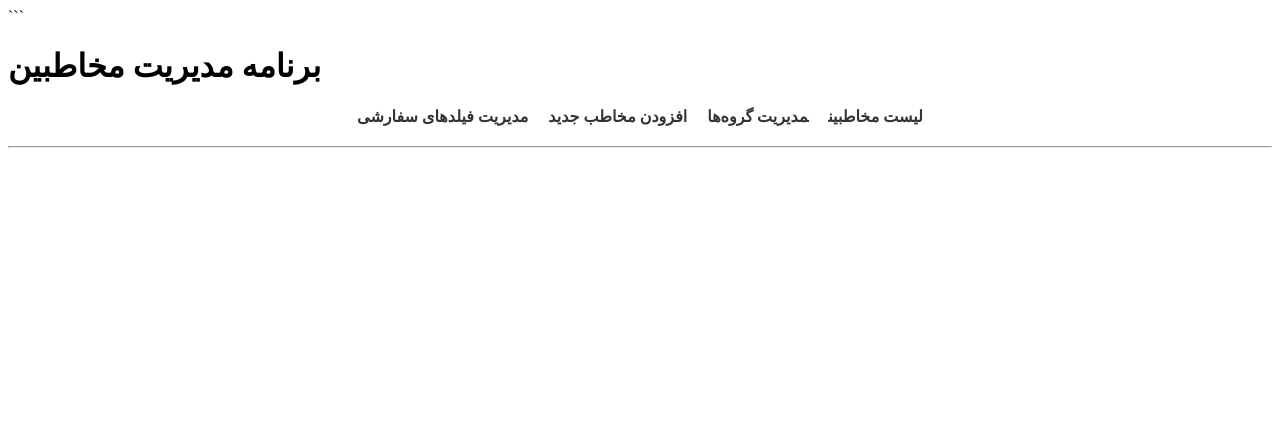
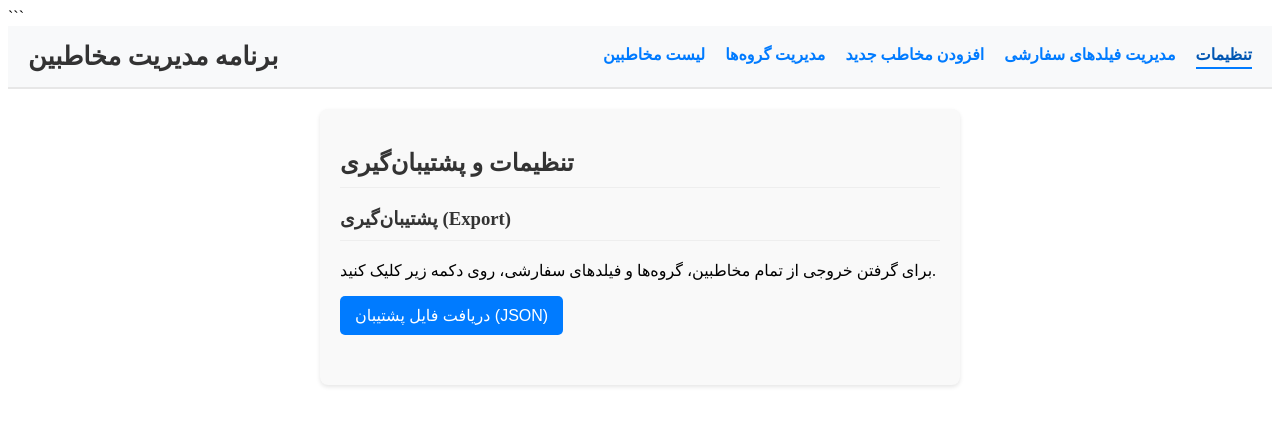
Before and after one commit to mcuteangel/pbook, a Vue app in the folder my-contact-pwa/: page /settings in a window 1280 px wide. Shown: the top 426 px of the page. Built offline with nearby package versions, Linux system fonts and the light colour scheme.

Commit message:
feat: add settings view with export functionality for contacts, groups, and custom fields

```diff
--- a/my-contact-pwa/src/App.vue
+++ b/my-contact-pwa/src/App.vue
@@ -1,75 +1,111 @@
 <template>
   <div>
-    <h1>برنامه مدیریت مخاطبین</h1>
-    <nav>
-      <router-link :to="{ name: 'contact-list' }" active-class="active-link"
-        >لیست مخاطبین</router-link
-      >
-      <router-link :to="{ name: 'group-manager' }" active-class="active-link"
-        >مدیریت گروه‌ها</router-link
-      >
-      <router-link :to="{ name: 'add-contact' }" active-class="active-link"
-        >افزودن مخاطب جدید</router-link
-      >
-      <router-link :to="{ name: 'custom-field-manager' }" active-class="active-link"
-        >مدیریت فیلدهای سفارشی</router-link
-      >
-    </nav>
+    <header class="app-header">
+      <h1>برنامه مدیریت مخاطبین</h1>
+      <nav>
+        <RouterLink :to="{ name: 'contact-list' }" active-class="active-link">
+          لیست مخاطبین
+        </RouterLink>
+        <RouterLink :to="{ name: 'group-manager' }" active-class="active-link">
+          مدیریت گروه‌ها
+        </RouterLink>
+        <RouterLink :to="{ name: 'add-contact' }" active-class="active-link">
+          افزودن مخاطب جدید
+        </RouterLink>
+        <RouterLink :to="{ name: 'custom-field-manager' }" active-class="active-link">
+          مدیریت فیلدهای سفارشی
+        </RouterLink>
+        <RouterLink :to="{ name: 'settings' }" active-class="active-link">
+          تنظیمات
+        </RouterLink>
+      </nav>
+    </header>
 
     <hr />
 
-    <router-view></router-view>
+    <RouterView></RouterView>
   </div>
 </template>
 
 <script setup>
 import { onMounted } from 'vue'
-import { useContactStore } from './store/contacts'
-import { useGroupStore } from './store/groups'
-import { useCustomFieldStore } from './store/customFields'; // اضافه کن
+// ایمپورت کردن از @ که به src اشاره داره، روش استاندارد Vite/Vue هست
+import { useContactStore } from '@/store/contacts'
+import { useGroupStore } from '@/store/groups'
+import { useCustomFieldStore } from '@/store/customFields';
 
-// دیگه لازم نیست کامپوننت‌های ContactList, ContactForm, GroupManager رو اینجا import کنی
-// چون Router اونها رو لود می‌کنه
 
 const contactStore = useContactStore()
 const groupStore = useGroupStore()
-const customFieldStore = useCustomFieldStore(); // اضافه کن
+const customFieldStore = useCustomFieldStore();
 
 
-// منطق دستی نمایش کامپوننت‌ها و متغیر currentView رو حذف می‌کنیم
-
-// اکشن‌های لود اولیه اطلاعات در زمان mount شدن برنامه رو نگه می‌داریم
+// لود کردن اطلاعات اولیه در زمان mount شدن برنامه
 onMounted(async () => {
   console.log('App mounted, loading data...');
   await contactStore.loadContacts();
   await groupStore.loadGroups();
-  await customFieldStore.loadFieldDefinitions(); // اضافه کن
+  await customFieldStore.loadFieldDefinitions();
   console.log('Loading finished.');
 });
 </script>
 
 <style scoped>
-/* استایل‌های ساده برای ناوبری */
-nav {
-  margin-bottom: 20px;
-  padding: 0 20px;
-  text-align: center;
+/* استایل‌های بهبود یافته برای هدر و ناوبری */
+.app-header {
+  background-color: #f8f9fa; /* رنگ پس‌زمینه روشن برای هدر */
+  padding: 15px 20px; /* فاصله داخلی */
+  border-bottom: 1px solid #e7e7e7; /* خط جداکننده پایین هدر */
+  display: flex; /* استفاده از فلکس‌باکس برای چیدمان افقی */
+  justify-content: space-between; /* پخش کردن عناصر با فاصله مساوی */
+  align-items: center; /* تراز عمودی عناصر در وسط */
+  flex-wrap: wrap; /* اجازه شکست خط در صفحات کوچک */
+  gap: 10px; /* فاصله بین آیتم‌های فلکس (عنوان و nav) */
 }
 
-nav a {
-  margin: 0 10px;
-  text-decoration: none;
-  color: #333;
-  font-weight: bold;
-  padding-bottom: 2px; /* برای فضای خط زیر فعال */
+.app-header h1 {
+  margin: 0; /* حذف margin پیش‌فرض h1 */
+  font-size: 1.6em; /* اندازه فونت عنوان */
+  color: #333; /* رنگ عنوان */
 }
 
-nav a:hover {
-  color: #007bff;
+.app-header nav {
+  display: flex; /* استفاده از فلکس‌باکس برای لینک‌های ناوبری */
+  gap: 20px; /* فاصله بین لینک‌ها */
+  flex-wrap: wrap; /* اجازه شکست خط لینک‌ها */
+  padding: 0; /* حذف padding پیش‌فرض nav */
+  margin: 0; /* حذف margin پیش‌فرض nav */
 }
 
-.active-link {
-  color: #007bff; /* هایلایت کردن لینک فعال */
-  border-bottom: 2px solid #007bff; /* خط زیر برای لینک فعال */
+.app-header nav a {
+  text-decoration: none; /* حذف خط زیر لینک */
+  color: #007bff; /* رنگ اصلی لینک */
+  font-weight: bold; /* فونت پررنگ */
+  padding-bottom: 3px; /* فاصله برای خط زیر فعال */
+  border-bottom: 2px solid transparent; /* خط زیر نامرئی برای انیمیشن */
+  transition: color 0.2s ease, border-bottom-color 0.2s ease; /* انیمیشن برای تغییر رنگ و خط زیر */
 }
+
+.app-header nav a:hover {
+  color: #0056b3; /* رنگ لینک در حالت هاور */
+  border-bottom-color: #0056b3; /* نمایش خط زیر در حالت هاور */
+}
+
+.app-header nav a.active-link {
+  color: #0056b3; /* رنگ لینک فعال */
+  border-bottom-color: #007bff; /* رنگ خط زیر لینک فعال */
+}
+
+/* اضافه کردن padding به محتوای اصلی صفحه برای فاصله با هدر */
+.app-main {
+  padding: 20px;
+}
+
+/* اگر hr رو نگه داشتی، می‌تونی استایلشو اینجا تنظیم کنی */
+hr {
+  margin: 0; /* حذف margin پیش‌فرض hr */
+  border: none;
+  border-top: 1px solid #e7e7e7; /* خط هم‌رنگ با border هدر */
+}
+
 </style>
--- /dev/null
+++ b/my-contact-pwa/src/utils/backupRestore.js
@@ -0,0 +1,49 @@
+// src/utils/backupRestore.js
+
+import { db } from '../db'; // نمونه دیتابیس Dexie مون رو وارد می‌کنیم
+
+// تابع برای خروجی گرفتن (Export) از کل داده‌ها
+export async function exportData() {
+  try {
+    console.log('Preparing data for export...');
+
+    // 1. تمام داده‌ها رو از استورهای مختلف IndexedDB می‌خونیم
+    // از متد toArray() در Dexie برای گرفتن همه آیتم‌ها استفاده می‌کنیم
+    const contacts = await db.contacts.toArray();
+    const customFieldDefinitions = await db.customFieldDefinitions.toArray();
+    const groups = await db.groups.toArray();
+
+    console.log(`Workspaceed ${contacts.length} contacts, ${customFieldDefinitions.length} custom fields, ${groups.length} groups.`);
+
+    // 2. داده‌ها رو توی یه ساختار منظم برای Export قرار میدیم
+    // یه ورژن و timestamp هم اضافه می‌کنیم که بعداً موقع Import کمکمون کنه
+    const exportFormat = {
+      version: 1, // ورژن فرمت Export (مفید برای تغییرات آینده)
+      timestamp: new Date().toISOString(), // زمان دقیق Export به فرمت استاندارد ISO 8601
+      data: {
+        contacts: contacts,
+        customFieldDefinitions: customFieldDefinitions,
+        groups: groups,
+      },
+    };
+
+    // 3. ساختار داده رو تبدیل به رشته JSON می‌کنیم
+    // null, 2 باعث میشه JSON با تورفتگی و خوانا باشه (Pretty Print)
+    const jsonData = JSON.stringify(exportFormat, null, 2);
+
+    console.log('Data successfully prepared as JSON string.');
+
+    // 4. رشته JSON آماده شده رو برمی‌گردونیم
+    return jsonData;
+
+  } catch (error) {
+    // در صورت بروز خطا، لاگ می‌گیریم و خطا رو دوباره پرتاب می‌کنیم
+    console.error('Error during data export preparation:', error);
+    throw new Error('Failed to prepare data for export.');
+  }
+}
+
+// تابع Import رو بعداً اینجا اضافه خواهیم کرد
+// export async function importData(jsonData) {
+//   // ... منطق Import ...
+// }
--- /dev/null
+++ b/my-contact-pwa/src/views/SettingsView.vue
@@ -0,0 +1,115 @@
+<template>
+  <div class="settings-container">
+    <h2>تنظیمات و پشتیبان‌گیری</h2>
+
+    <section class="backup-section">
+      <h3>پشتیبان‌گیری (Export)</h3>
+      <p>برای گرفتن خروجی از تمام مخاطبین، گروه‌ها و فیلدهای سفارشی، روی دکمه زیر کلیک کنید.</p>
+      <button @click="handleExport">
+        دریافت فایل پشتیبان (JSON)
+      </button>
+    </section>
+
+    </div>
+</template>
+
+<script setup>
+// تابع exportData رو که توی فایل utility ساختیم اینجا ایمپورت می‌کنیم
+import { exportData } from '@/utils/backupRestore';
+
+// تابع async برای مدیریت کلیک روی دکمه Export
+const handleExport = async () => {
+  try {
+    // 1. داده‌ها رو به صورت رشته JSON از تابع exportData می‌گیریم
+    const jsonData = await exportData();
+
+    // 2. یه "Blob" (یه جور شیء برای نگهداری داده‌های باینری یا متنی توی حافظه مرورگر) از رشته JSON می‌سازیم
+    // نوع MIME رو 'application/json' میذاریم که مرورگر بفهمه این یه فایل JSON هست
+    const blob = new Blob([jsonData], { type: 'application/json' });
+
+    // 3. یه URL موقتی برای این Blob توی مرورگر می‌سازیم
+    // این URL شبیه فایل عمل می‌کنه و میشه ازش دانلود کرد
+    const url = URL.createObjectURL(blob);
+
+    // 4. یه عنصر <a> (لینک) به صورت موقت توی DOM می‌سازیم
+    const link = document.createElement('a');
+    link.href = url; // آدرس لینک رو URL موقتی Blob میذاریم
+
+    // 5. اسم فایل دانلودی رو مشخص می‌کنیم
+    // با اضافه کردن timestamp، اسم فایل هر بار یونیک میشه
+    const timestamp = new Date().toISOString().replace(/[:.]/g, '-'); // مثلاً 2023-10-27T10-30-00-000Z
+    link.download = `contacts_backup_${timestamp}.json`; // اسم فایل دانلودی
+
+    // 6. لینک رو به صورت مخفی به بدنه صفحه اضافه می‌کنیم و روش کلیک می‌کنیم تا دانلود شروع بشه
+    // این روش تضمین می‌کنه که دانلود توی همه مرورگرها کار کنه
+    document.body.appendChild(link); // اضافه کردن به DOM (ممکنه ضروری نباشه ولی ایمن تره)
+    link.click(); // کلیک کردن روی لینک برای شروع دانلود
+
+    // 7. بعد از یه مکث کوتاه، URL موقتی و عنصر لینک رو پاک می‌کنیم
+    // این کار حافظه مرورگر رو آزاد می‌کنه و از شلوغ شدن DOM جلوگیری می‌کنه
+    // مکث کوتاه برای اینه که مرورگر فرصت کنه دانلود رو شروع کنه قبل از پاک شدن URL
+    setTimeout(() => {
+      URL.revokeObjectURL(url); // پاک کردن URL موقتی
+      link.remove(); // پاک کردن عنصر لینک از DOM
+    }, 100); // 100 میلی‌ثانیه مکث
+
+    console.log('Export file download initiated.');
+
+  } catch (error) {
+    // در صورت بروز خطا، پیام رو توی کنسول لاگ می‌کنیم و به کاربر نشون میدیم
+    console.error('Error during export:', error);
+    alert('خطا در تهیه فایل پشتیبان: ' + error.message);
+  }
+};
+
+// تابع handleImport رو بعداً برای بخش Import اضافه خواهیم کرد
+// const handleImport = (event) => { ... };
+</script>
+
+<style scoped>
+/* استایل‌های پایه برای صفحه تنظیمات */
+.settings-container {
+  padding: 20px;
+  max-width: 600px; /* عرض صفحه رو محدود می‌کنیم برای خوانایی بهتر */
+  margin: 20px auto; /* وسط چین کردن صفحه */
+  background-color: #f9f9f9;
+  border-radius: 8px;
+  box-shadow: 0 2px 4px rgba(0, 0, 0, 0.1);
+}
+
+.settings-container h2, .settings-container h3 {
+  color: #333;
+  border-bottom: 1px solid #eee;
+  padding-bottom: 10px;
+  margin-bottom: 20px;
+}
+
+.backup-section, .restore-section {
+  margin-bottom: 30px;
+}
+
+.settings-container button {
+  background-color: #007bff;
+  color: white;
+  padding: 10px 15px;
+  border: none;
+  border-radius: 5px;
+  cursor: pointer;
+  font-size: 1em;
+  transition: background-color 0.2s ease; /* انیمیشن کوچک برای هاور */
+}
+
+.settings-container button:hover {
+  background-color: #0056b3;
+}
+
+/* استایل برای input type="file" که بعداً اضافه می‌کنیم */
+.settings-container input[type="file"] {
+    margin-top: 10px;
+    padding: 10px;
+    border: 1px solid #ccc;
+    border-radius: 5px;
+    background-color: #fff;
+    cursor: pointer; /* اضافه کردن این برای ظاهر بهتر */
+}
+</style>
```
Also changed, not shown: my-contact-pwa/src/router/index.js (+8 -1 lines).
